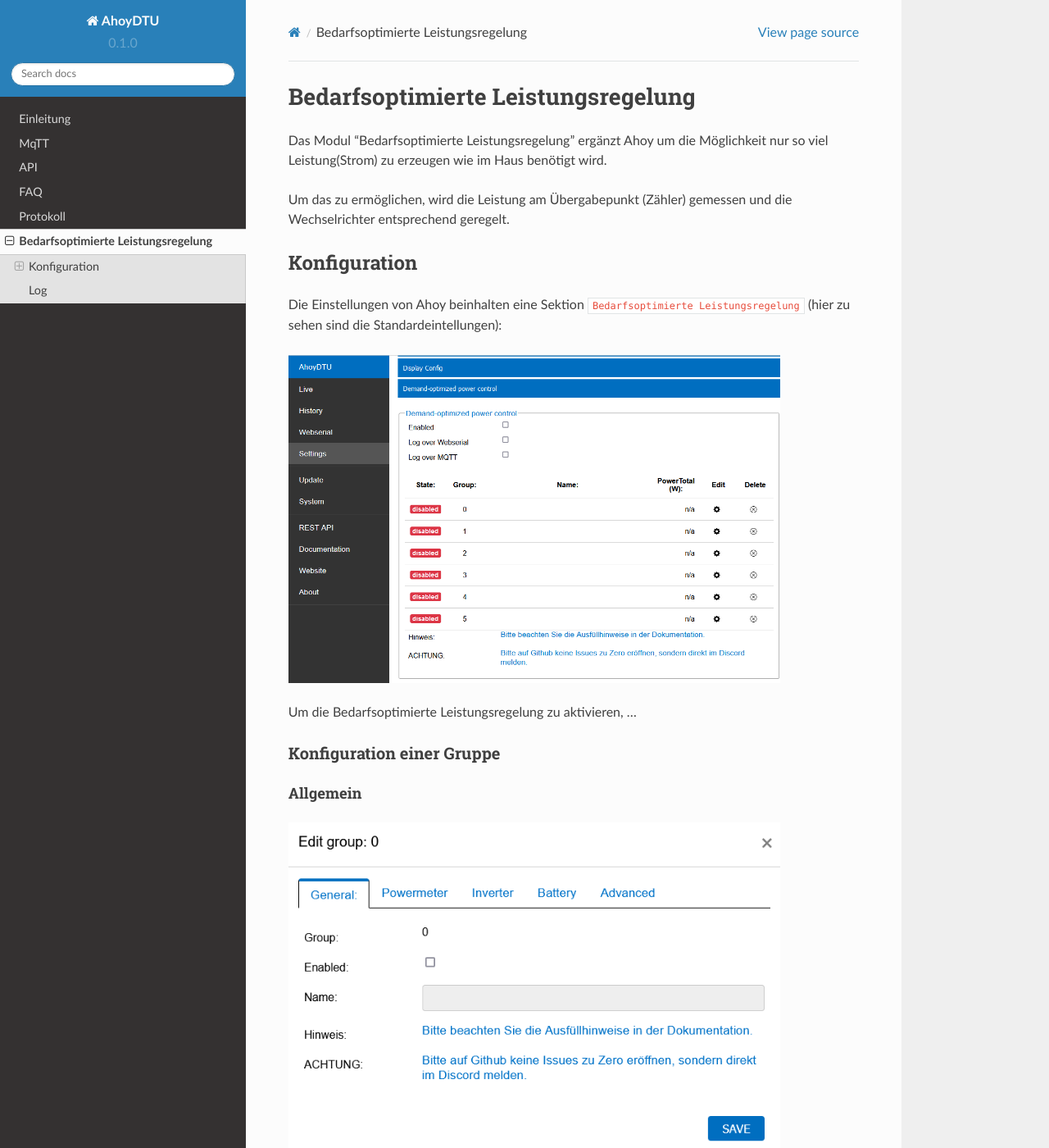
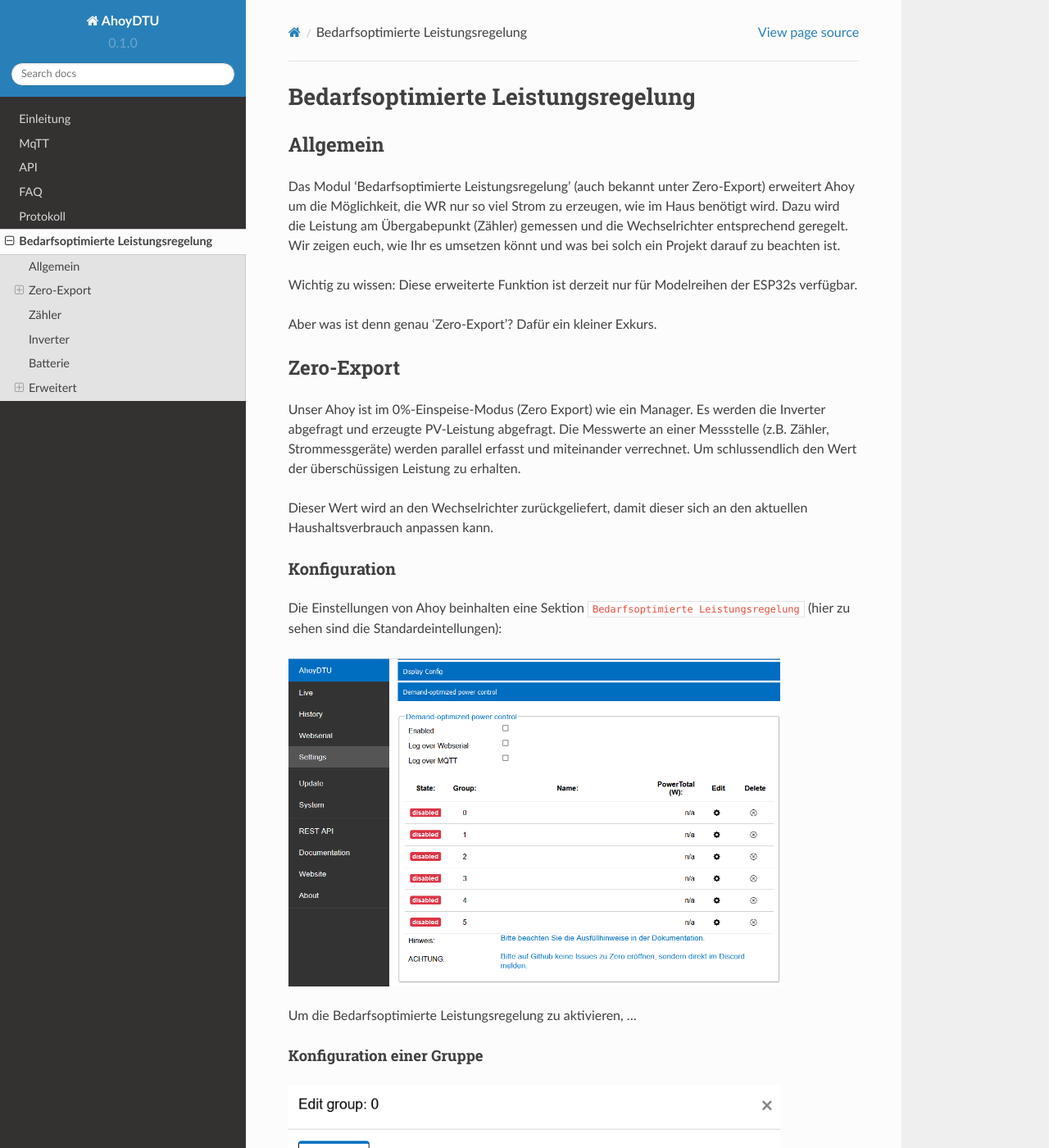
Before and after one commit to lumapu/ahoy_docs, a Sphinx documentation site: the page built from docs/source/zeroExport.rst, in a window 1280 px wide and 1400 px high. Shown: the whole window at 82% size. Built offline with Sphinx 7.4.7 and the Read the Docs theme 2.0.0, drawn with Linux system fonts in a browser that asks for light colours.

Commit message:
Update zeroExport.rst
First steps

```diff
--- a/docs/source/zeroExport.rst
+++ b/docs/source/zeroExport.rst
@@ -1,9 +1,24 @@
 Bedarfsoptimierte Leistungsregelung
 #####################################
 
-Das Modul "Bedarfsoptimierte Leistungsregelung" ergänzt Ahoy um die Möglichkeit nur so viel Leistung(Strom) zu erzeugen wie im Haus benötigt wird.
+Allgemein
+-----------
 
-Um das zu ermöglichen, wird die Leistung am Übergabepunkt (Zähler) gemessen und die Wechselrichter entsprechend geregelt.
+Das Modul 'Bedarfsoptimierte Leistungsregelung' (auch bekannt unter Zero-Export) erweitert Ahoy um die Möglichkeit, die WR nur so viel Strom zu erzeugen, wie im Haus benötigt wird.
+Dazu wird die Leistung am Übergabepunkt (Zähler) gemessen und die Wechselrichter entsprechend geregelt.
+Wir zeigen euch, wie Ihr es umsetzen könnt und was bei solch ein Projekt darauf zu beachten ist.
+
+Wichtig zu wissen: Diese erweiterte Funktion ist derzeit nur für Modelreihen der ESP32s verfügbar.
+
+Aber was ist denn genau 'Zero-Export'? Dafür ein kleiner Exkurs.
+
+Zero-Export
+-----------
+Unser Ahoy ist im 0%-Einspeise-Modus (Zero Export) wie ein Manager.
+Es werden die Inverter abgefragt und erzeugte PV-Leistung abgefragt. Die Messwerte an einer Messstelle (z.B. Zähler, Strommessgeräte) werden parallel erfasst und miteinander verrechnet. Um schlussendlich den Wert der überschüssigen Leistung zu erhalten.
+
+Dieser Wert wird an den Wechselrichter zurückgeliefert, damit dieser sich an den aktuellen Haushaltsverbrauch anpassen kann.
+
 
 Konfiguration
 ***************
```
Also changed, not shown: other parts of docs/source/zeroExport.rst (+1 -2 lines).
